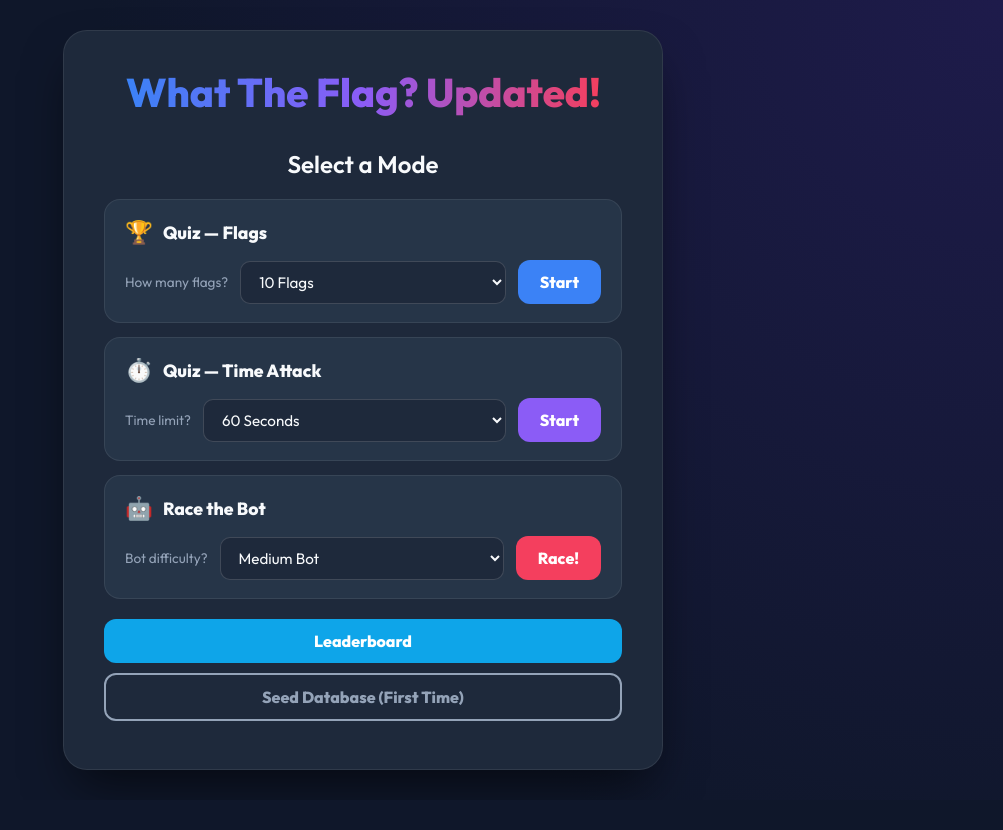
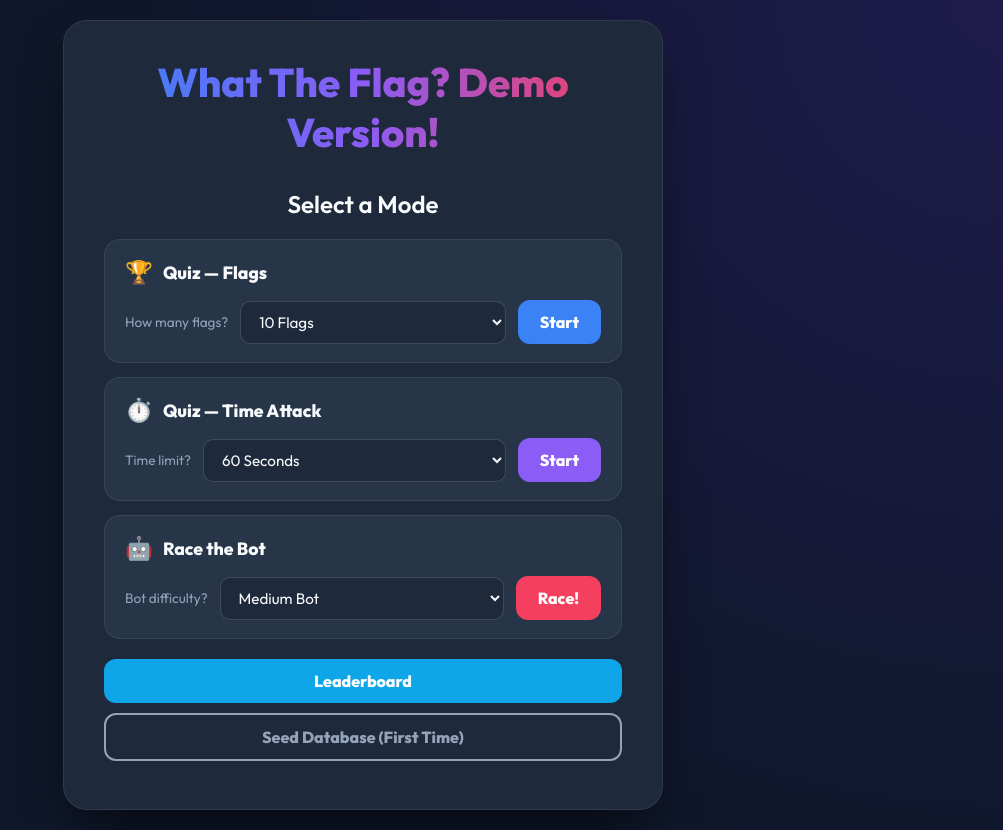
Before and after one commit to m-ali-04/WhatTheFlag, a Flask app: template frontend/templates/index.html in a window 1280 px wide. Shown: the whole page, without its empty margins (277-1280 px from the left). Before the commit the page ends 784 px from the top, so only its background shows below. Run offline with Flask 3, Linux system fonts and the light colour scheme; the template is opened without the code that fills it, so the values that code supplies are empty.

Commit message:
Demo Version

```diff
--- a/frontend/templates/index.html
+++ b/frontend/templates/index.html
@@ -14,7 +14,7 @@
 <body>
     <div class="container">
         <header>
-            <h1 class="pulse-text">What The Flag? Updated!</h1>
+            <h1 class="pulse-text">What The Flag? Demo Version!</h1>
         </header>
 
         <!-- ══════════════ MAIN MENU ══════════════ -->
```
Also changed, not shown: README.txt (added).
